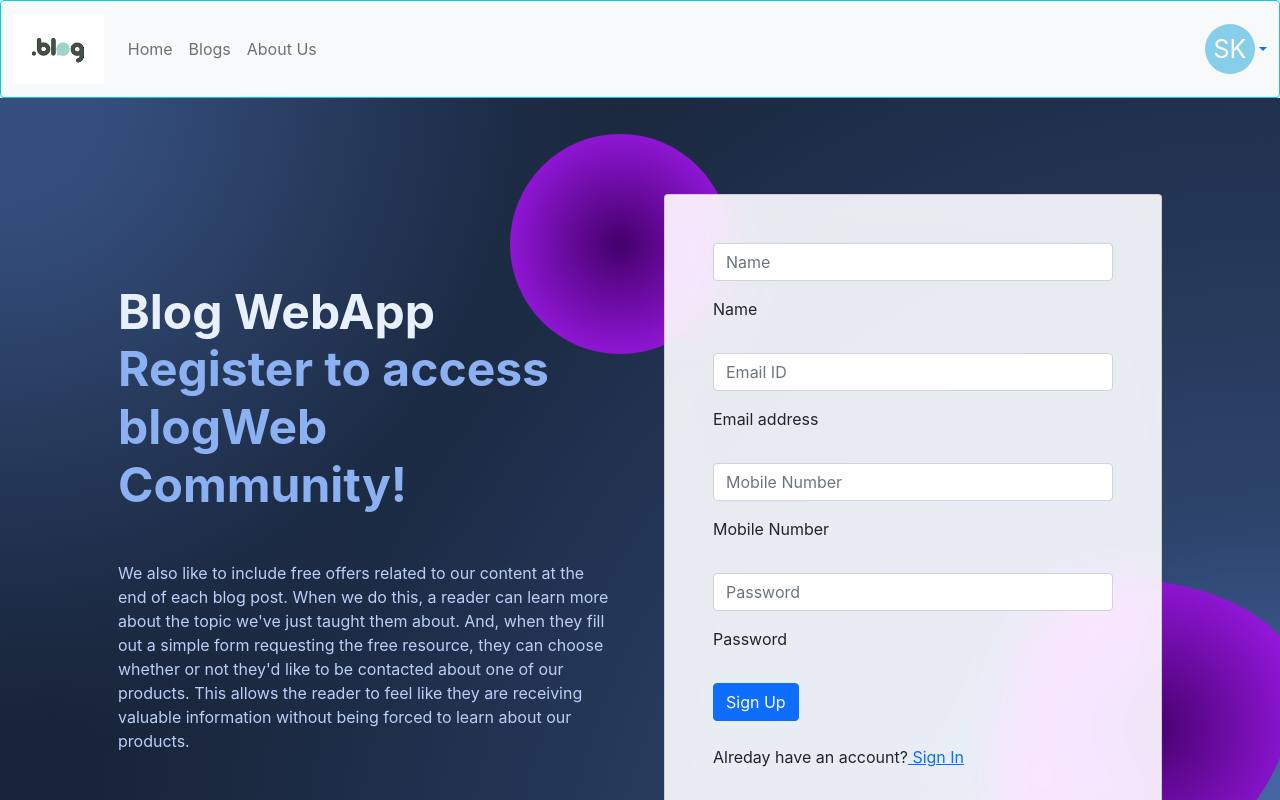
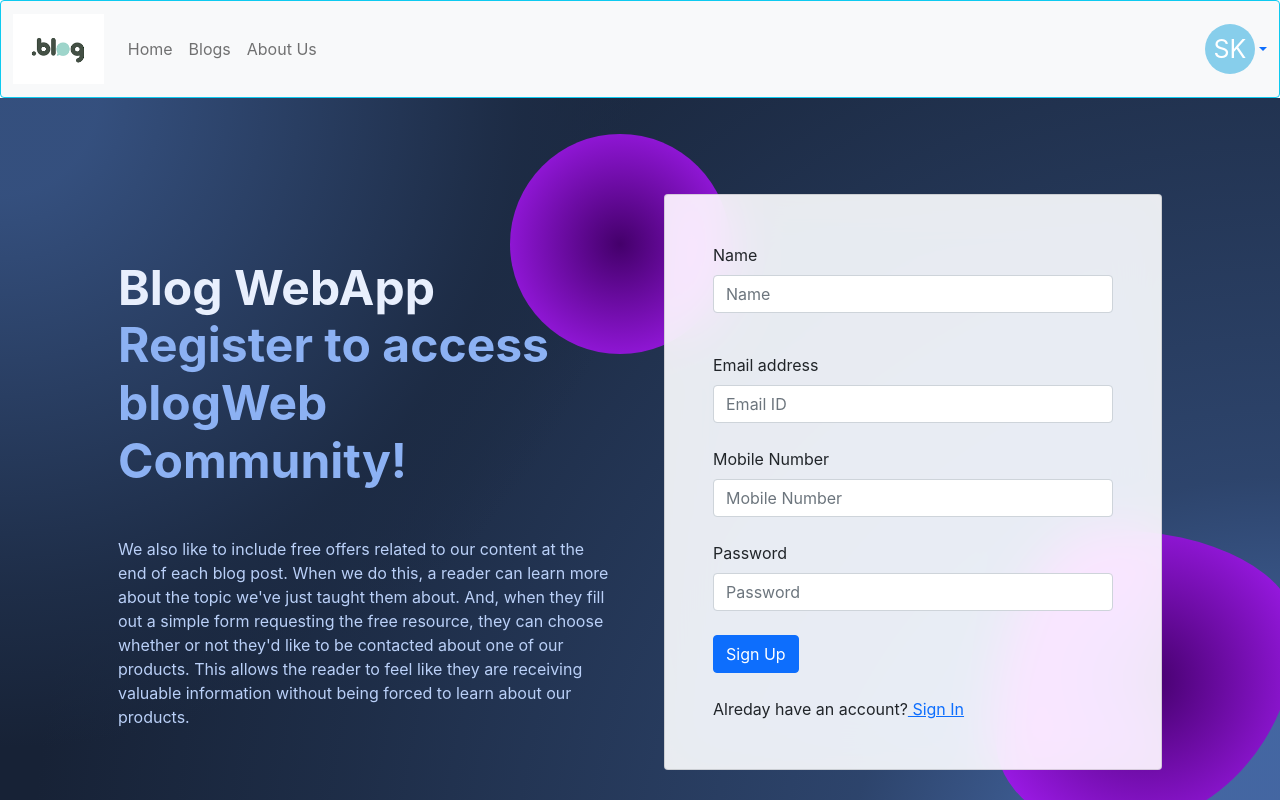
Before and after one commit to SKIT2211/blogapp, a React (Create React App) app: page /Signup in a window 1280 px wide. Shown: the top 800 px of the page. Built offline with nearby package versions, Linux system fonts and the light colour scheme.

Commit message:
14/3 commit

```diff
--- a/db.json
+++ /dev/null
@@ -1,27 +0,0 @@
-{
-  "userDetails": [
-    {
-      "id": 1,
-      "name": "Shyam Kasundra",
-      "email": "shyam@test123.com",
-      "password": "Test@123"
-    },
-    {
-      "id": 2,
-      "name": "Chirag Vaghasiya",
-      "email": "chirag@test123.com",
-      "password": "Test@123"
-    }
-  ],
-  "posts": [
-    {
-      "id": 2,
-      "title": "json-server",
-      "author": "typicode"
-    }
-  ],
-  "comments": [],
-  "profile": {
-    "name": "typicode"
-  }
-}
--- a/package.json
+++ b/package.json
@@ -16,6 +16,7 @@
     "react-router": "^6.8.2",
     "react-router-dom": "^6.8.2",
     "react-scripts": "^5.0.1",
+    "react-toastify": "^9.1.1",
     "styled-components": "^5.3.8",
     "web-vitals": "^2.1.4"
   },
--- /dev/null
+++ b/server/db.json
@@ -0,0 +1,109 @@
+{
+  "userDetails": [
+    {
+      "id": 1,
+      "name": "Shyam Kasundra",
+      "email": "shyam@test123.com",
+      "number": 8873450239,
+      "password": "Test@123"
+    },
+    {
+      "id": 2,
+      "name": "Chirag Vaghasiya",
+      "email": "chirag@123.com",
+      "number": 8349752965,
+      "password": "Chirag@123"
+    },
+    {
+      "id": 3,
+      "name": "Nilesh Bandhiya",
+      "email": "nilesh@123.com",
+      "number": 7584923845,
+      "password": "Nilesh@123"
+    },
+    {
+      "id": 4,
+      "name": "Kristin Esparza",
+      "email": "kristin@123.com",
+      "number": 9642536454,
+      "password": "Kristin@123"
+    },
+    {
+      "id": 5,
+      "name": "Keith King",
+      "email": "keith@123.com",
+      "number": 8345676237,
+      "password": "Keith@123"
+    },
+    {
+      "id": 6,
+      "name": "Robin Patterson",
+      "email": "robin@123.com",
+      "number": 9875457548,
+      "password": "Robin@123"
+    },
+    {
+      "id": 7,
+      "name": "Nicole Boyd",
+      "email": "nicole@123.com",
+      "number": 9375820353,
+      "password": "Nicole@123"
+    },
+    {
+      "id": 8,
+      "name": "Jason Wagner",
+      "email": "jason@123.com",
+      "number": 9748576874,
+      "password": "Jason@123"
+    },
+    {
+      "id": 9,
+      "name": "David Meyers",
+      "email": "david@123.com",
+      "number": 7684578537,
+      "password": "David@123"
+    },
+    {
+      "id": 10,
+      "name": "Shannon Ochoa",
+      "email": "shannon@123.com",
+      "number": 8354775688,
+      "password": "Shannon@123"
+    },
+    {
+      "id": 11,
+      "name": "Heather Brown",
+      "email": "heather@123.com",
+      "number": 8938746582,
+      "password": "Heather@123"
+    },
+    {
+      "id": 12,
+      "name": "Charles Lopez",
+      "email": "charles@123.com",
+      "number": 9884653634,
+      "password": "Charles@123"
+    },
+    {
+      "id": 13,
+      "name": "Tina Best",
+      "email": "tina@123.com",
+      "number": 8456237654,
+      "password": "Tina@123"
+    },
+    {
+      "name": "Subham Das",
+      "email": "subham@123.com",
+      "number": "9858467643",
+      "password": "Subham@123",
+      "id": 14
+    },
+    {
+      "name": "stranger ",
+      "email": "tinejeg293@bymercy.com",
+      "number": "9858467643",
+      "password": "Sastrtr@123",
+      "id": 15
+    }
+  ]
+}
--- a/src/components/Navbar.js
+++ b/src/components/Navbar.js
@@ -5,6 +5,7 @@ import Blogpart from './Blogpart';
 import Aboutus from '../pages/Aboutus';
 import Login from '../pages/Login';
 import Signup from '../pages/Signup';
+import Protected from './Protected';
 
 function Navbar() {
     return (
@@ -78,7 +79,8 @@ function Navbar() {
             <Routes>
                 <Route path = '/' element={<Home/>} />
                 <Route path = '/home' element={<Home/>} />
-                <Route path = '/blogpart' element={<Blogpart/>} />
+
+                <Route path = '/blogpart' element={<Protected Cmp={Blogpart}/>}/>
                 <Route path = '/aboutus' element={<Aboutus/>} />
                 <Route path = '/login' element={<Login/>} />
                 <Route path = '/Signup' element={<Signup/>} />
--- a/src/pages/Login.js
+++ b/src/pages/Login.js
@@ -1,7 +1,8 @@
 import React from 'react'
 import styled from "styled-components";
+import { useNavigate } from 'react-router-dom';
 import { useState, useEffect } from 'react';
-
+// import { toast } from 'react-toastify';
 
 function Login() {
 
@@ -11,6 +12,8 @@ function Login() {
     })
     const [errors, setError] = useState({})
     const [isSubmit, setIsSubmit] = useState(false);
+    const navigate = useNavigate();
+
 
 
     function handleChange(e) {
@@ -21,17 +24,41 @@ function Login() {
     }
 
 
-    function handleSubmit(e) {
+    async function handleSubmit(e) {
         e.preventDefault();
-        setError(Validation(values));
+        setError(Validation(values))
         setIsSubmit(true)
+
+        let result = await fetch("http://localhost:5000/userDetails")
+        let userData = await result.json()
+
+        userData.map(userData => {
+            if (userData.email === values.email && userData.password === values.password) {
+                return navigate("/Blogpart")
+            }
+            else {
+                return errors;
+            }
+        })
+
+        {
+            let result = await fetch("http://localhost:5000/userDetails", {
+                method: 'GET',
+                headers: {
+                    "Content-Type": "application/json",
+                    "Accept": "application/json"
+                },
+            });
+            result = await result.json();
+            localStorage.setItem("Userdetails", JSON.stringify(result));
+        }
     }
 
     useEffect(() => {
         if (Object.keys(errors).length === 0 & isSubmit) {
-            console.log(values);
+
         }
-    }, [errors])
+    }, [errors, isSubmit])
 
     const Validation = (values) => {
         let errors = {}
@@ -68,7 +95,7 @@ function Login() {
                                     <span style={{ color: "hsl(218, 81%, 75%)" }}>for your better knowledge</span>
                                 </h1>
                                 <p className="mb-4 opacity-70" style={{ color: "hsl(218, 81%, 85%)" }}>
-                                We also like to include free offers related to our content at the end of each blog post. When we do this, a reader can learn more about the topic we've just taught them about. And, when they fill out a simple form requesting the free resource, they can choose whether or not they'd like to be contacted about one of our products. This allows the reader to feel like they are receiving valuable information without being forced to learn about our products.
+                                    We also like to include free offers related to our content at the end of each blog post. When we do this, a reader can learn more about the topic we've just taught them about. And, when they fill out a simple form requesting the free resource, they can choose whether or not they'd like to be contacted about one of our products. This allows the reader to feel like they are receiving valuable information without being forced to learn about our products.
                                 </p>
                             </div>
 
@@ -83,36 +110,36 @@ function Login() {
                                                 {/* <div className="col-md-6 mb-4">
                                                     <div className="form-outline">
                                                         <input type="text" id="form3Example1" className="form-control" />
-                                                        <label className="form-label" for="form3Example1">First name</label>
+                                                        <label className="form-label" htmlFor="form3Example1">First name</label>
                                                     </div>
                                                 </div>
                                                 <div className="col-md-6 mb-4">
                                                     <div className="form-outline">
                                                         <input type="text" id="form3Example2" className="form-control" />
-                                                        <label className="form-label" for="form3Example2">Last name</label>
+                                                        <label className="form-label" htmlFor="form3Example2">Last name</label>
                                                     </div>
                                                 </div> */}
                                                 {/* <div className="col-md-12 mb-4">
                                                     <div className="form-outline">
                                                         <input type="text" id="form3Example1" className="form-control" />
-                                                        <label className="form-label" for="form3Example1">Name</label>
+                                                        <label className="form-label" htmlFor="form3Example1">Name</label>
                                                     </div>
                                                 </div> */}
                                             </div>
-                                            {Object.keys(errors).length === 0 & isSubmit ? (<div class="alert alert-success" role="alert">Successfully login!!</div>) : (<div class="alert alert-info" role="alert">Please enter required details to Sign in !!</div>)}
+                                            {isSubmit ? Object.keys(errors).length === 0 ? (<div className="alert alert-success" role="alert">Successfully login!!</div>) : (<div className="alert alert-danger">Error</div>) : (<div className="alert alert-info" role="alert">Please enter required details to Sign in !!</div>)}
 
                                             {/* <pre>{JSON.stringify(values, undefined, 2)}</pre> */}
 
                                             <div className="form-outline mb-4">
+                                                <label className="form-label" htmlFor="form3Example3">Email address </label>
                                                 <input type="text" placeholder="Email ID" id="form3Example3" className="form-control" name='email' value={values.email} onChange={handleChange} />
-                                                <p style={{color:'#ad1fff'}}>{errors.email}</p>
-                                                <label className="form-label" for="form3Example3">Email address </label>
+                                                <p style={{ color: '#ad1fff' }}>{errors.email}</p>
                                             </div>
 
                                             <div className="form-outline mb-4">
+                                                <label className="form-label" htmlFor="form3Example4">Password</label>
                                                 <input type="password" placeholder="Password" id="form3Example4" className="form-control" name='password' value={values.password} onChange={handleChange} />
-                                                <p style={{color:'#ad1fff'}}>{errors.password}</p>
-                                                <label className="form-label" for="form3Example4">Password</label>
+                                                <p style={{ color: '#ad1fff' }}>{errors.password}</p>
                                             </div>
 
 
--- a/src/pages/Signup.js
+++ b/src/pages/Signup.js
@@ -1,17 +1,20 @@
-import React from 'react'
+import React, { useState, useEffect } from 'react'
 import styled from "styled-components";
-import { useState, useEffect } from 'react';
+import { useNavigate } from 'react-router-dom';
 
 function Signup() {
 
     const [values, setValues] = useState({
-        name:"",
+        name: "",
         email: "",
-        number:"",
+        number: "",
         password: ""
     })
     const [errors, setError] = useState({})
     const [isSubmit, setIsSubmit] = useState(false);
+    // const [isAlreadyUser, setIsAlreadyUser] = useState(false);
+    const navigate = useNavigate();
+
 
 
     function handleChange(e) {
@@ -22,17 +25,38 @@ function Signup() {
     }
 
 
-    function handleSubmit(e) {
+    async function handleSubmit(e) {
         e.preventDefault();
         setError(Validation(values));
         setIsSubmit(true)
+
+        // let result = await fetch("http://localhost:5000/userDetails")
+        // let userData = await result.json()
+        // console.log(userData);
+        {
+            let result = await fetch("http://localhost:5000/userDetails", {
+                method: 'POST',
+                headers: {
+                    "Content-Type": "application/json",
+                    "Accept": "application/json"
+                },
+                body: JSON.stringify(values)
+            });
+            result = await result.json();
+            localStorage.setItem("Userdetails", JSON.stringify(result));
+            navigate("/Login")
+        }
     }
 
     useEffect(() => {
         if (Object.keys(errors).length === 0 & isSubmit) {
             console.log(values);
         }
-    }, [errors])
+    }, [errors, isSubmit, values]
+        // else if(Object.keys(values.email) ===)
+    )
+
+
 
     const Validation = (values) => {
         let errors = {}
@@ -101,40 +125,40 @@ function Signup() {
                                                 {/* <div className="col-md-6 mb-4">
                                                     <div className="form-outline">
                                                         <input type="text" id="form3Example1" className="form-control" />
-                                                        <label className="form-label" for="form3Example1">First name</label>
+                                                        <label className="form-label" htmlFor="form3Example1">First name</label>
                                                     </div>
                                                 </div>
                                                 <div className="col-md-6 mb-4">
                                                     <div className="form-outline">
                                                         <input type="text" id="form3Example2" className="form-control" />
-                                                        <label className="form-label" for="form3Example2">Last name</label>
+                                                        <label className="form-label" htmlFor="form3Example2">Last name</label>
                                                     </div>
                                                 </div> */}
                                                 <div className="col-md-12 mb-4">
                                                     <div className="form-outline">
-                                                        <input type="text" placeholder="Name" id="form3Example1" className="form-control" name='name' value={values.name} onChange={handleChange}/>
-                                                <p style={{color:'#ad1fff'}}>{errors.name}</p>
-                                                        <label className="form-label" for="form3Example1">Name</label>
+                                                        <label className="form-label" htmlFor="form3Example1">Name</label>
+                                                        <input type="text" placeholder="Name" id="form3Example1" className="form-control" name='name' value={values.name} onChange={handleChange} />
+                                                        <p style={{ color: '#ad1fff' }}>{errors.name}</p>
                                                     </div>
                                                 </div>
                                             </div>
 
                                             <div className="form-outline mb-4">
+                                                <label className="form-label" htmlFor="form3Example3">Email address</label>
                                                 <input type="text" placeholder="Email ID" id="form3Example3" className="form-control" name='email' value={values.email} onChange={handleChange} />
-                                                <p style={{color:'#ad1fff'}}>{errors.email}</p>
-                                                <label className="form-label" for="form3Example3">Email address</label>
+                                                <p style={{ color: '#ad1fff' }}>{errors.email}</p>
                                             </div>
 
                                             <div className="form-outline mb-4">
+                                                <label className="form-label" htmlFor="form3Example4">Mobile Number</label>
                                                 <input type="text" placeholder="Mobile Number" id="form3Example4" className="form-control" name='number' value={values.number} onChange={handleChange} />
-                                                <p style={{color:'#ad1fff'}}>{errors.number}</p>
-                                                <label className="form-label" for="form3Example4">Mobile Number</label>
+                                                <p style={{ color: '#ad1fff' }}>{errors.number}</p>
                                             </div>
 
                                             <div className="form-outline mb-4">
-                                                <input type="password" placeholder="Password" id="form3Example5" className="form-control" name='password' value={values.password} onChange={handleChange}/>
-                                                <p style={{color:'#ad1fff'}}>{errors.password}</p>
-                                                <label className="form-label" for="form3Example5">Password</label>
+                                                <label className="form-label" htmlFor="form3Example5">Password</label>
+                                                <input type="password" placeholder="Password" id="form3Example5" className="form-control" name='password' value={values.password} onChange={handleChange} />
+                                                <p style={{ color: '#ad1fff' }}>{errors.password}</p>
                                             </div>
 
 
```
Also changed, not shown: src/components/Protected.js (added, +24 -0 lines), 1 other file (tests, documents, lock files or other folders).
